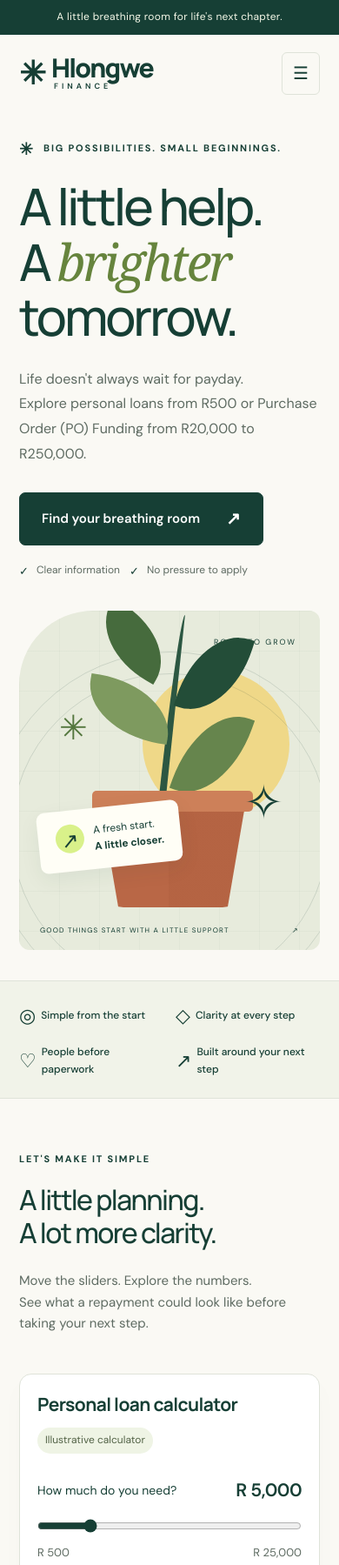
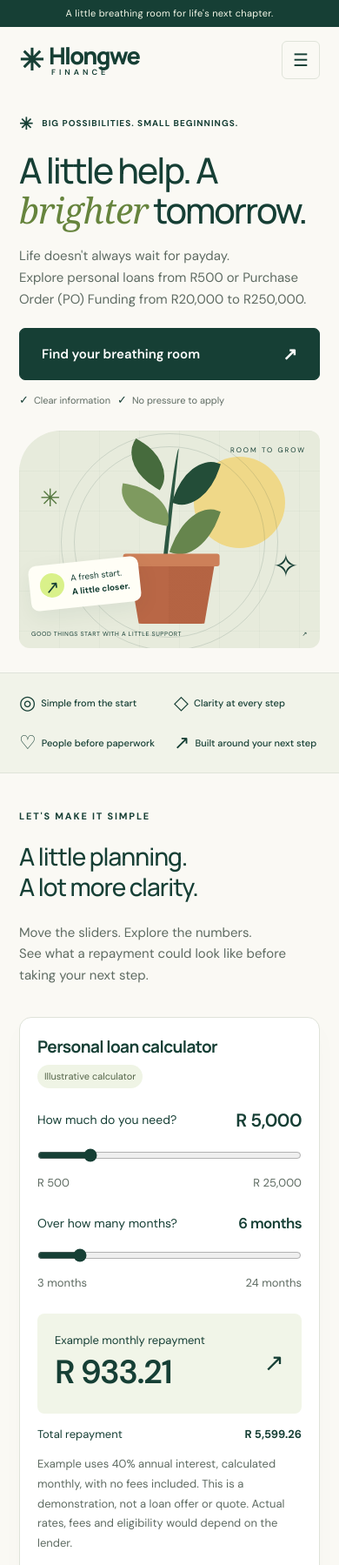
Before and after one commit to EAJ1/Financial-loans, a plain HTML site: page index.html in a window 390 px wide. Shown: the top 1799 px of the page at 87% size. Drawn offline with Linux system fonts and the light colour scheme; no server answers.

Commit message:
Make phone layout compact with mobile sized hero and controls

```diff
--- a/index.html
+++ b/index.html
@@ -6,7 +6,7 @@
   <meta name="theme-color" content="#163f35">
   <meta name="description" content="Explore personal loans from R500 and Purchase Order (PO) Funding from R20,000 to R250,000 with Hlongwe Finance.">
   <title>Hlongwe Finance — A little help. A brighter tomorrow.</title>
-  <link rel="stylesheet" href="styles.css">
+  <link rel="stylesheet" href="styles.css?v=mobile-2">
   <script src="config.js" defer></script>
   <script src="script.js" defer></script>
   <script src="plans.js" defer></script>
@@ -22,7 +22,7 @@
   </header>
   <main id="main">
     <section class="hero wrap">
-      <div class="hero-copy"><div class="eyebrow"><span class="tiny-star">✳</span> BIG POSSIBILITIES. SMALL BEGINNINGS.</div><h1>A little help.<br>A <em>brighter</em><br>tomorrow.</h1><p>Life doesn't always wait for payday.<br>Explore personal loans from R500 or Purchase Order (PO) Funding from R20,000 to R250,000.</p><a class="button" href="#calculator">Find your breathing room <span>↗</span></a><div class="hero-note"><span>✓</span> Clear information <span>✓</span> No pressure to apply</div></div>
+      <div class="hero-copy"><div class="eyebrow"><span class="tiny-star">✳</span> BIG POSSIBILITIES. SMALL BEGINNINGS.</div><h1>A little help.<br> A <em>brighter</em><br> tomorrow.</h1><p>Life doesn't always wait for payday.<br>Explore personal loans from R500 or Purchase Order (PO) Funding from R20,000 to R250,000.</p><a class="button" href="#calculator">Find your breathing room <span>↗</span></a><div class="hero-note"><span>✓</span> Clear information <span>✓</span> No pressure to apply</div></div>
       <div class="hero-art" role="img" aria-label="Illustration of a plant growing toward the sun, representing a brighter tomorrow"><div class="art-grid"></div><div class="art-label">ROOM TO GROW</div><div class="sun"></div><div class="orbit orbit-one"></div><div class="orbit orbit-two"></div><div class="plant"><div class="stem"></div><div class="leaf leaf-one"></div><div class="leaf leaf-two"></div><div class="leaf leaf-three"></div><div class="leaf leaf-four"></div><div class="pot"></div><div class="pot-rim"></div></div><span class="art-star star-one">✳</span><span class="art-star star-two">✧</span><div class="growth-note"><span class="growth-icon">↗</span><div>A fresh start.<br><strong>A little closer.</strong></div></div><div class="art-bottom">GOOD THINGS START WITH A LITTLE SUPPORT <span>↗</span></div></div>
     </section>
     <div class="benefit-strip"><div class="wrap benefit-inner"><span><i>◎</i> Simple from the start</span><span><i>◇</i> Clarity at every step</span><span><i>♡</i> People before paperwork</span><span><i>↗</i> Built around your next step</span></div></div>
--- a/styles.css
+++ b/styles.css
@@ -67,3 +67,50 @@ dialog{max-height:calc(100dvh - 32px);overflow-y:auto}
   .about-panel{padding:24px}
   .button{gap:16px;padding-left:18px;padding-right:18px}
 }
+/* Phone layout: compact introduction and controls sized for touch. */
+@media(max-width:700px){
+  .announcement{padding:8px 16px;font-size:11px;line-height:1.4}
+  .header{height:76px;gap:16px}
+  .logo{font-size:27px;grid-template-columns:34px auto;grid-template-rows:28px 12px}
+  .brand-icon{font-size:34px}
+  .menu-toggle{width:44px;height:44px;padding:0;flex-shrink:0}
+  .header nav{top:68px;padding:12px 18px;gap:4px}
+  .hero{padding-top:20px;padding-bottom:28px;gap:24px}
+  .hero .eyebrow{font-size:10px;letter-spacing:1px;margin-bottom:14px}
+  h1{font-size:clamp(38px,10.5vw,48px);line-height:1.12;letter-spacing:-2px;margin-bottom:18px}
+  h1 br{display:none}
+  h1 em{letter-spacing:-1px}
+  .hero-copy>p{font-size:15px;line-height:1.65;margin-bottom:20px}
+  .hero-copy>.button,.closing .button{width:100%}
+  .hero-note{margin-top:12px;gap:6px;font-size:11px}
+  .hero-art{height:250px;border-radius:48px 12px 12px 12px}
+  .plant{transform:scale(.6);transform-origin:bottom center;bottom:28px}
+  .sun{width:105px;height:105px;top:30px;right:40px}
+  .orbit{width:220px;height:220px;left:calc(50% - 110px);top:18px}
+  .orbit-two{width:250px;height:250px;left:calc(50% - 125px);top:3px}
+  .art-label{top:16px;right:16px;font-size:8px}
+  .growth-note{left:12px;bottom:48px;padding:10px 12px;font-size:10px;gap:8px}
+  .growth-icon{width:28px;height:28px;font-size:20px}
+  .star-one{left:24px;top:55px;font-size:28px}
+  .star-two{right:24px;bottom:65px;font-size:36px}
+  .art-bottom{left:14px;right:14px;bottom:10px;font-size:7px;letter-spacing:.6px}
+  .benefit-inner{padding-top:16px;padding-bottom:16px;gap:10px;font-size:11px}
+  .section{padding-top:40px;padding-bottom:40px}
+  h2,.about-panel h2{font-size:28px;line-height:1.25;letter-spacing:-1px}
+  .section-heading{margin-bottom:24px}
+  .section-heading>p{margin-top:12px}
+  .calculator-section{gap:20px}
+  .calculator-heading{margin-bottom:20px;gap:8px}
+  .calculator-heading h3{font-size:19px}
+  .pill{font-size:11px;padding:4px 8px}
+  .range-label{flex-wrap:wrap;gap:4px 12px}
+  .range-label output{margin-left:auto}
+  .planning-section{padding-bottom:40px}
+  .planning-grid{gap:16px}
+  .planning-card,.loan-card,.restore-panel{padding:20px}
+  .card-icon{width:40px;height:40px;font-size:24px;margin-bottom:16px}
+  .loan-card p{margin-bottom:18px}
+  .about-panel{padding:24px}
+  .closing{padding:24px;gap:16px}
+  footer{padding-top:36px}
+}
```
